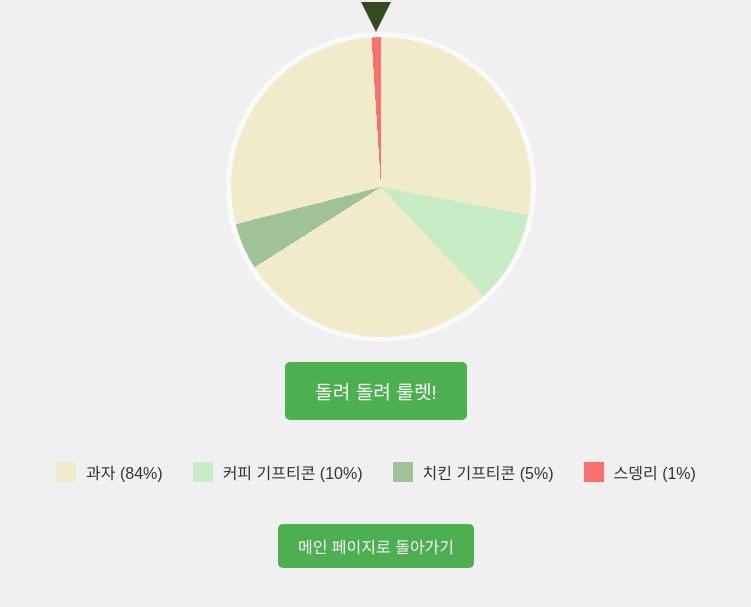
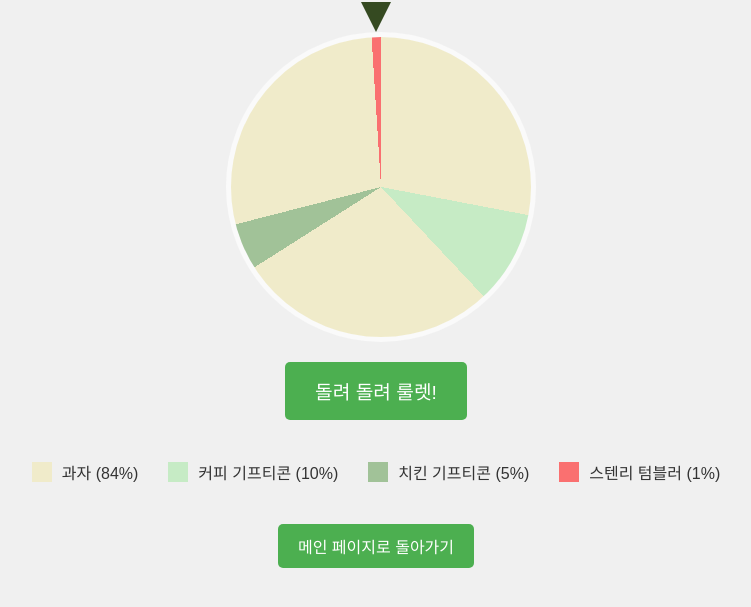
Before and after one commit to ilestri/CWUacademic, a plain HTML site: page roulette.html in a window 1280 px wide. Shown: the part 95-702 px from the top of the page, without its empty margins (264-1015 px from the left). Drawn offline with Linux system fonts and the light colour scheme.

Commit message:
최최최최종?

```diff
--- a/roulette.html
+++ b/roulette.html
@@ -130,7 +130,7 @@
   </div>
   <div class="legend-item">
     <div class="legend-color" style="background-color: #fa7070;"></div>
-    <span>스뎅리 (1%)</span>
+    <span>스텐리 텀블러 (1%)</span>
   </div>
 </div>
 
@@ -152,7 +152,7 @@
     {name: "과자", startAngle: 136.8, endAngle: 237.6},
     {name: "치킨 기프티콘", startAngle: 237.6, endAngle: 255.6},
     {name: "과자", startAngle: 255.6, endAngle: 356.4},
-    {name: "스뎅리", startAngle: 356.4, endAngle: 360}
+    {name: "스텐리 텀블러", startAngle: 356.4, endAngle: 360}
   ];
 
   let isSpinning = false; // 현재 룰렛이 회전 중인지 확인하는 변수
```
